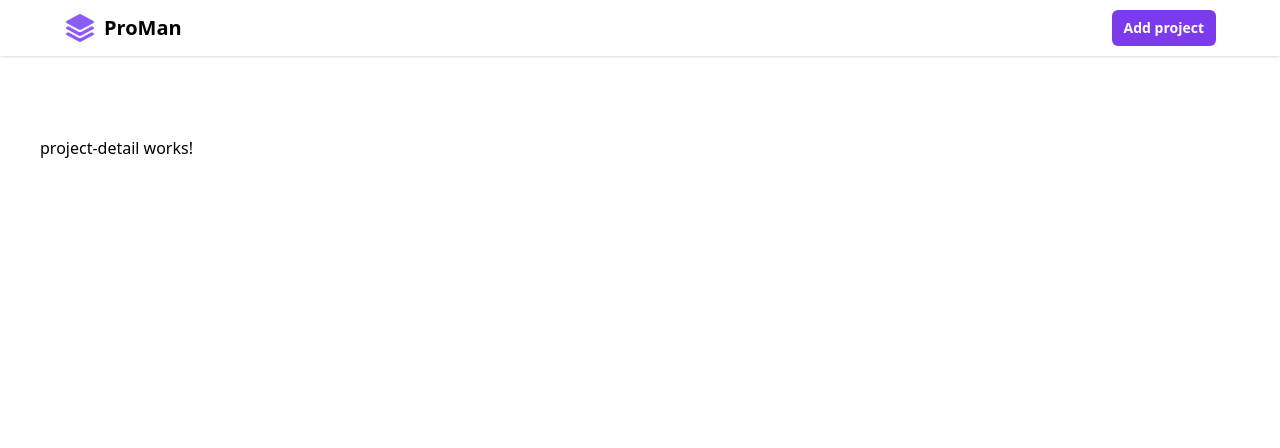
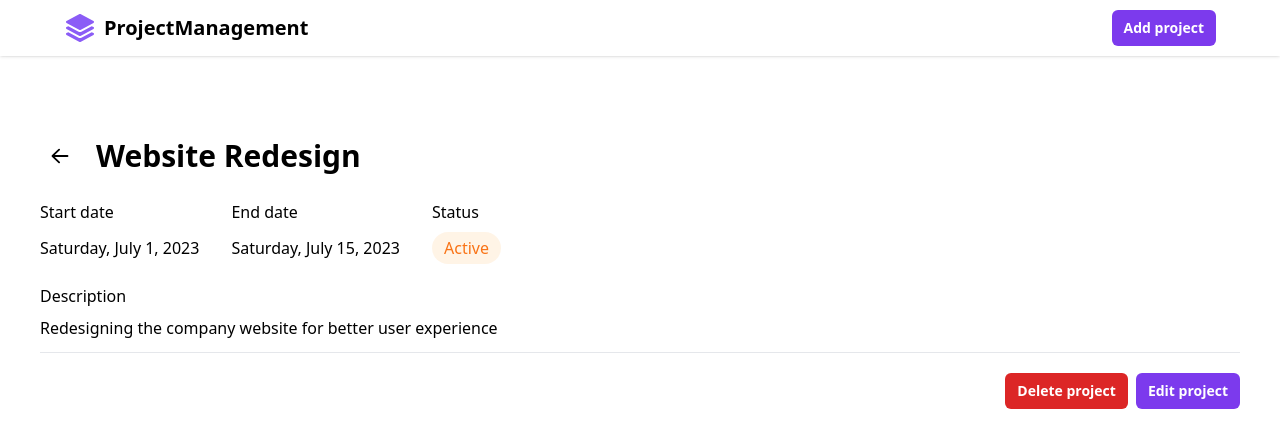
Before and after one commit to buitongminhchau01032002/project-app, an Angular app: page /0 in a window 1280 px wide. Shown: the top 448 px of the page. Built offline with nearby package versions, Linux system fonts and the light colour scheme.

Commit message:
🔥 detail project

```diff
--- a/src/app/header/header.component.html
+++ b/src/app/header/header.component.html
@@ -21,7 +21,7 @@
                     d="M10.933 19.231l-7.668-4.13-1.37.739a.75.75 0 000 1.32l9.75 5.25c.221.12.489.12.71 0l9.75-5.25a.75.75 0 000-1.32l-1.37-.738-7.668 4.13a2.25 2.25 0 01-2.134-.001z"
                 />
             </svg>
-            <div class="text-xl font-bold">ProMan</div>
+            <div class="text-xl font-bold">ProjectManagement</div>
         </a>
 
         <!-- <ul class="flex items-center space-x-2">
--- a/src/app/projects/project-detail/project-detail.component.html
+++ b/src/app/projects/project-detail/project-detail.component.html
@@ -1 +1,74 @@
-<p>project-detail works!</p>
+<div class="flex items-center space-x-4">
+    <button (click)="onGoBack()" class="p-2 hover:bg-violet-200 rounded-full">
+        <svg
+            xmlns="http://www.w3.org/2000/svg"
+            viewBox="0 0 20 20"
+            fill="currentColor"
+            class="w-6 h-6"
+        >
+            <path
+                fill-rule="evenodd"
+                d="M17 10a.75.75 0 01-.75.75H5.612l4.158 3.96a.75.75 0 11-1.04 1.08l-5.5-5.25a.75.75 0 010-1.08l5.5-5.25a.75.75 0 111.04 1.08L5.612 9.25H16.25A.75.75 0 0117 10z"
+                clip-rule="evenodd"
+            />
+        </svg>
+    </button>
+    <h2 class="text-3xl font-bold">{{ project.name }}</h2>
+</div>
+
+<div class="py-3">
+    <div class="flex space-x-8 mt-3">
+        <div class="space-y-2">
+            <div class="font-medium">Start date</div>
+            <p class="py-1">{{ project.startDate | date: "fullDate" }}</p>
+        </div>
+        <div class="space-y-2">
+            <div class="font-medium">End date</div>
+            <p class="py-1">{{ project.endDate | date: "fullDate" }}</p>
+        </div>
+
+        <div class="space-y-2">
+            <div class="font-medium">Status</div>
+            <div
+                class="inline-flex items-center px-3 py-1 rounded-full gap-x-2"
+                [ngClass]="{
+                    'text-emerald-500 bg-emerald-100/60':
+                        project.status === 'Completed',
+                    'text-gray-500 bg-gray-200/60':
+                        project.status === 'Not Started',
+                    'text-orange-500 bg-orange-100/60':
+                        project.status === 'Active',
+                    'text-red-500 bg-red-100/60': project.status === 'Cancelled'
+                }"
+            >
+                {{ project.status }}
+            </div>
+        </div>
+    </div>
+
+    <div class="space-y-2 mt-5">
+        <div class="font-medium">Description</div>
+        <p>{{ project.description }}</p>
+    </div>
+
+    <div class="space-x-2 flex py-5 border-t justify-end mt-3">
+        <button
+            class="px-3 py-2 bg-red-600 text-white font-semibold text-sm rounded-md hover:bg-red-500"
+            (click)="idToDelete = id"
+        >
+            Delete project
+        </button>
+        <a
+            class="px-3 py-2 bg-violet-600 text-white font-semibold text-sm rounded-md hover:bg-violet-500 disabled:pointer-events-none disabled:opacity-50 cursor-pointer"
+            [routerLink]="['/edit', id]"
+        >
+            Edit project
+        </a>
+    </div>
+</div>
+
+<app-comfirm-delete
+    *ngIf="idToDelete !== null"
+    (cancel)="onCancelDelete()"
+    (delete)="onDeleteProject()"
+></app-comfirm-delete>
--- a/src/app/projects/project-detail/project-detail.component.ts
+++ b/src/app/projects/project-detail/project-detail.component.ts
@@ -1,10 +1,49 @@
-import { Component } from '@angular/core';
+import { Component, OnInit, ViewChild } from '@angular/core';
+import { ProjectService } from '../project.service';
+import { ActivatedRoute, Params, Router } from '@angular/router';
+import { Location } from '@angular/common';
+import { Project } from '../project.model';
+import { NgForm } from '@angular/forms';
 
 @Component({
-  selector: 'app-project-detail',
-  templateUrl: './project-detail.component.html',
-  styleUrls: ['./project-detail.component.css']
+    selector: 'app-project-detail',
+    templateUrl: './project-detail.component.html',
+    styleUrls: ['./project-detail.component.css'],
 })
-export class ProjectDetailComponent {
+export class ProjectDetailComponent implements OnInit {
+    id: number;
+    project: Project;
+    idToDelete?: number;
+    private readonly canGoBack: boolean;
+    constructor(
+        private projectService: ProjectService,
+        private location: Location,
+        private route: ActivatedRoute,
+        private router: Router,
+    ) {
+        this.canGoBack =
+            !!this.router.getCurrentNavigation()?.previousNavigation;
+    }
 
+    ngOnInit(): void {
+        this.route.params.subscribe((params: Params) => {
+            this.id = +params['id'];
+            this.project = this.projectService.getProject(this.id);
+            this.idToDelete = null;
+        });
+    }
+
+    onGoBack() {
+        this.canGoBack && this.location.back();
+    }
+
+    onCancelDelete() {
+        this.idToDelete = null;
+    }
+
+    onDeleteProject() {
+        this.projectService.deleteProject(this.idToDelete);
+        this.idToDelete = null;
+        this.router.navigate(['/']);
+    }
 }
--- a/src/app/projects/project-list/project-list.component.html
+++ b/src/app/projects/project-list/project-list.component.html
@@ -51,6 +51,25 @@
                     <tbody
                         class="bg-white divide-y divide-gray-200 dark:divide-gray-700 dark:bg-gray-900"
                     >
+                        <tr *ngIf="projects.length === 0">
+                            <td
+                                colspan="6"
+                                class="align-middle text-center py-4"
+                            >
+                                <div
+                                    class="flex flex-col items-center space-y-3"
+                                >
+                                    <p>Don't have any project!</p>
+                                    <a
+                                        class="px-3 py-2 bg-violet-600 text-white font-semibold text-sm rounded-md hover:bg-violet-500 cursor-pointer"
+                                        routerLink="/create"
+                                    >
+                                        Add project
+                                    </a>
+                                </div>
+                            </td>
+                        </tr>
+
                         <tr *ngFor="let project of projects; let i = index">
                             <td
                                 class="max-w-[250px] hover:text-violet-700 font-medium text-gray-700 whitespace-nowrap"
@@ -97,7 +116,7 @@
                             >
                                 {{ project.description }}
                             </td>
-                            <td class="px-4 py-4 whitespace-nowrap">
+                            <td class="w-[135px] px-4 py-4 whitespace-nowrap">
                                 <div class="flex items-center gap-x-6">
                                     <a
                                         [routerLink]="['/edit', i]"
--- a/src/app/projects/project-list/project-list.component.ts
+++ b/src/app/projects/project-list/project-list.component.ts
@@ -10,7 +10,7 @@ import { Project } from '../project.model';
 })
 export class ProjectListComponent implements OnInit, OnDestroy {
     projects: Project[];
-    idToDelete!: number;
+    idToDelete?: number;
     private subscription: Subscription;
 
     constructor(private projectService: ProjectService) {}
```
